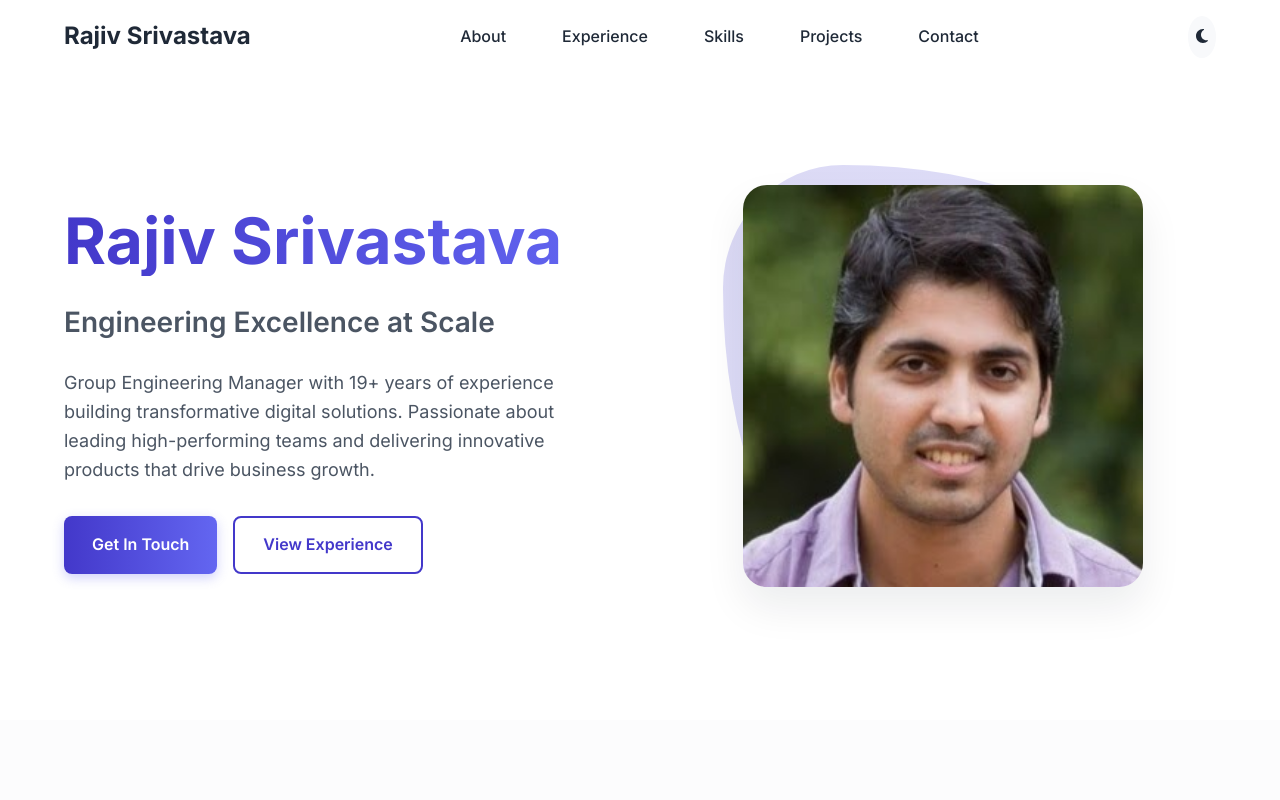
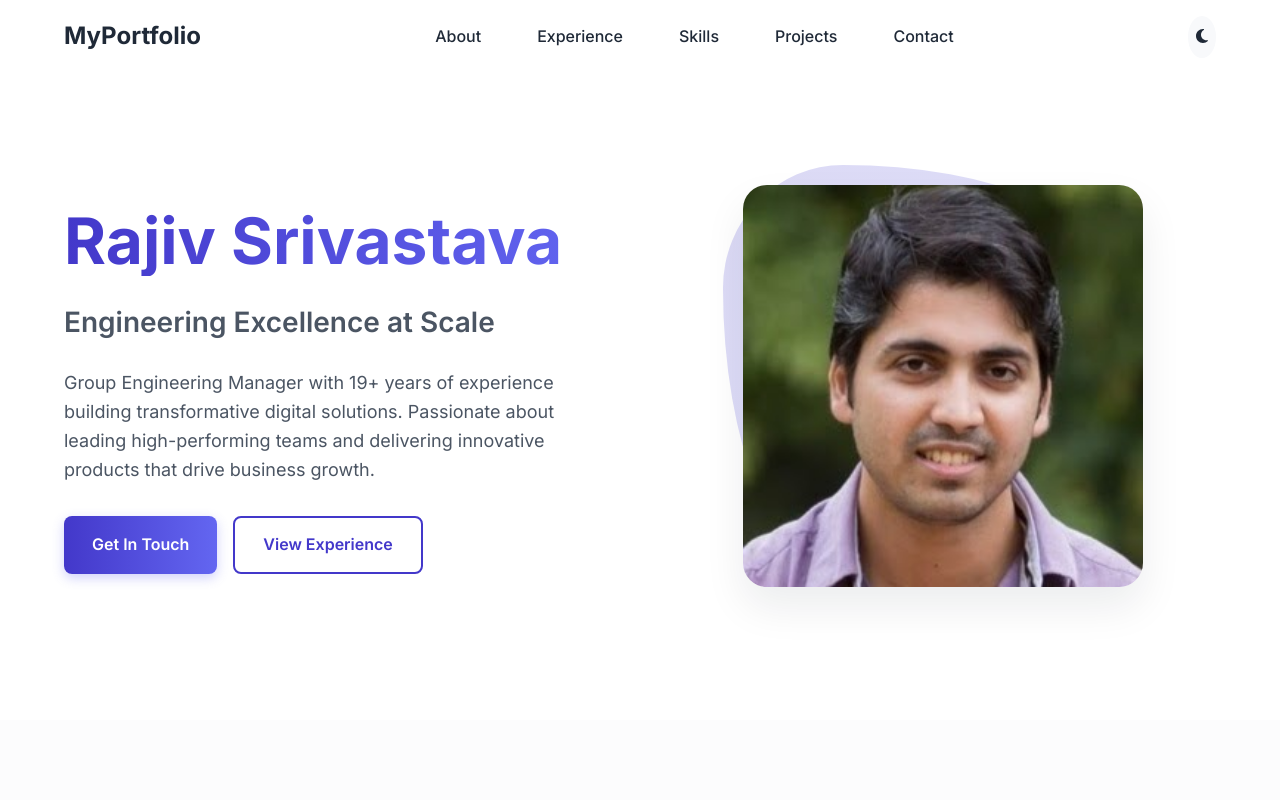
Before and after one commit to raj1vsr1vastava/portfolio, a React (Create React App) app: page / in a window 1280 px wide. Shown: the top 800 px of the page. Built offline with nearby package versions, Linux system fonts and the light colour scheme.

Commit message:
Update: Improved Header layout and cleaned up CareerChart UI elements

```diff
--- a/src/components/CareerChart/index.tsx
+++ b/src/components/CareerChart/index.tsx
@@ -143,9 +143,9 @@ const CareerChart: React.FC = () => {
     <ChartSection id="career-chart">
       <Container>
         <SectionTitle>Career Journey</SectionTitle>
-        <SectionSubtitle>
+        {/* <SectionSubtitle>
           Visual representation of my professional growth and skills development over time
-        </SectionSubtitle>
+        </SectionSubtitle> */}
 
         <ChartDescription as={motion.div}
           variants={fadeIn}
@@ -172,7 +172,7 @@ const CareerChart: React.FC = () => {
                 .sort((a, b) => {
                   // Convert dates to comparable values (earlier at bottom, closest to x-axis)
                   return new Date(a.startDate + '-01').getTime() - new Date(b.startDate + '-01').getTime();
-                })                .map((org, index) => {
+                }).map((org, index) => {
                   const colors = getCompanyColor(org.colorClass);
                   // Use a more reliable positioning approach
                   // Total available height is 500px, divide it evenly based on number of orgs with margins                  // Start from the bottom with enough space for the timeline and distribute bars evenly
--- a/src/components/Header/index.tsx
+++ b/src/components/Header/index.tsx
@@ -83,6 +83,12 @@ const NavActions = styled.div`
   gap: 16px;
 `;
 
+const NavList = styled.ul`
+  display: contents;
+  padding: 0;
+  margin: 0;
+`;
+
 const ThemeToggle = styled.div`
   cursor: pointer;
   padding: 8px;
@@ -160,24 +166,21 @@ const Header: React.FC = () => {
 
   return (
     <StyledHeader scrolled={hasScrolled}>
-      <nav>
       <NavContainer>
         <Logo>
-            <h2>Rajiv Srivastava</h2>
+          <h2>MyPortfolio</h2>
         </Logo>
-            <NavMenu as="ul" isOpen={isMenuOpen}>
+        <NavMenu isOpen={isMenuOpen}>
           <li><a href="#about" onClick={() => setIsMenuOpen(false)}>About</a></li>
           <li><a href="#experience" onClick={() => setIsMenuOpen(false)}>Experience</a></li>
           <li><a href="#skills" onClick={() => setIsMenuOpen(false)}>Skills</a></li>
           <li><a href="#projects" onClick={() => setIsMenuOpen(false)}>Projects</a></li>
           <li><a href="#contact" onClick={() => setIsMenuOpen(false)}>Contact</a></li>
         </NavMenu>
-
         <NavActions>
           <ThemeToggle onClick={toggleTheme} role="button" tabIndex={0} aria-label="Toggle dark/light theme">
             <FontAwesomeIcon icon={theme === 'light' ? faMoon : faSun} />
           </ThemeToggle>
-
           <HamburgerButton onClick={toggleMenu}>
             <Hamburger>
               <span></span>
@@ -187,7 +190,6 @@ const Header: React.FC = () => {
           </HamburgerButton>
         </NavActions>
       </NavContainer>
-      </nav>
     </StyledHeader>
   );
 };
```
Lines whose indentation alone changed are shown as unchanged.
